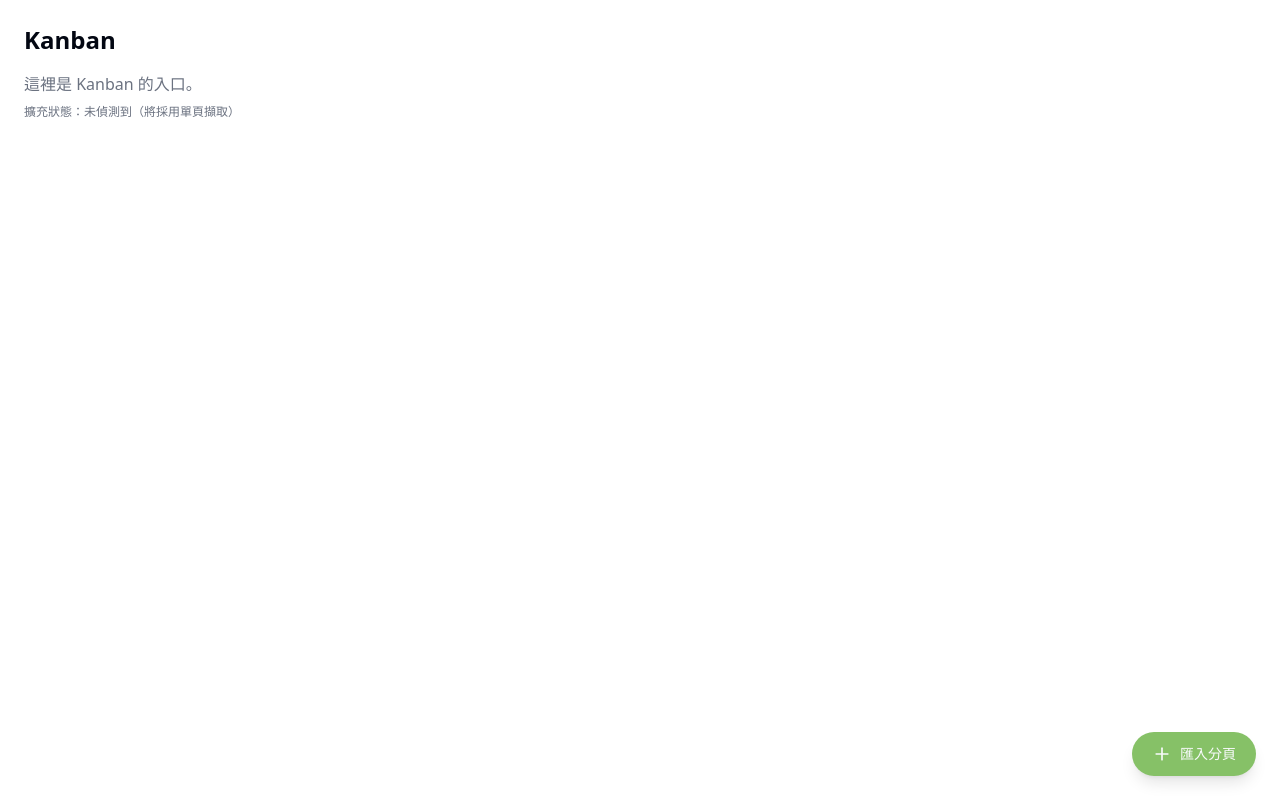
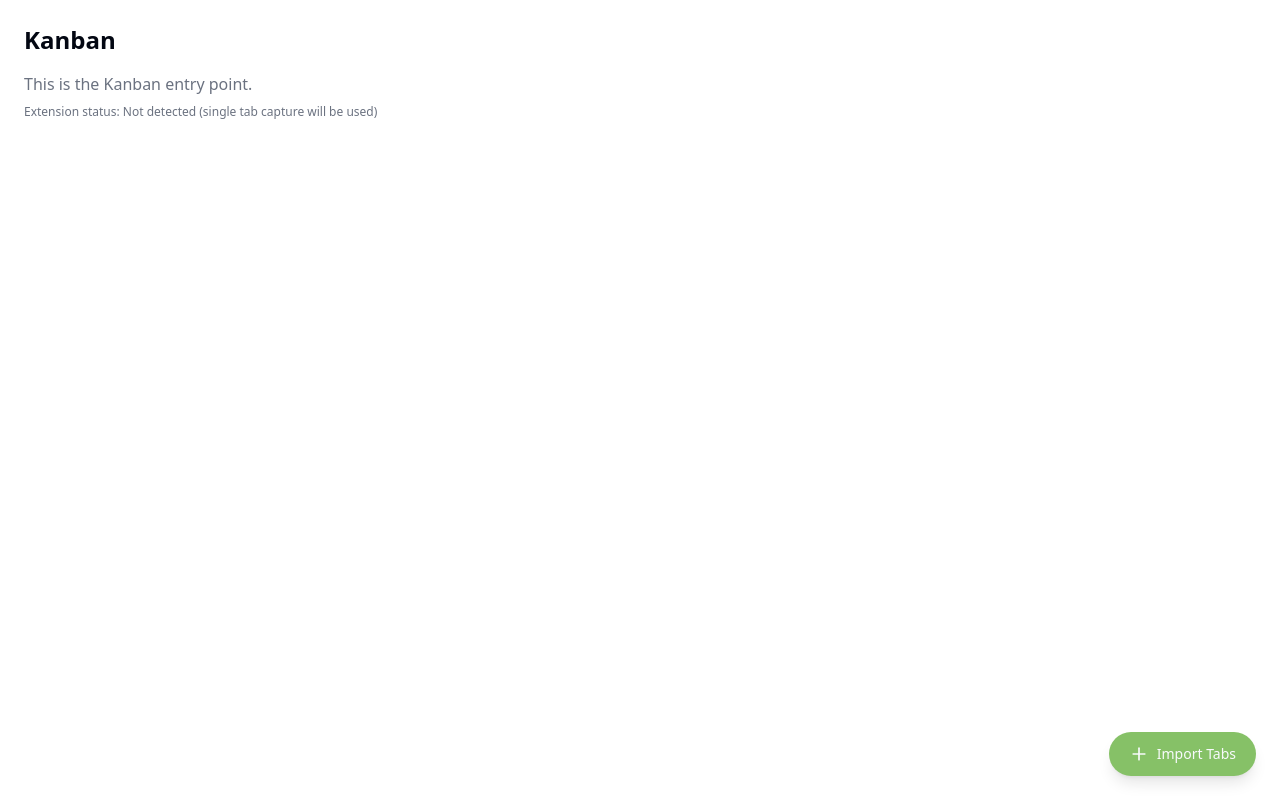
Before and after one commit to evaaaaawu/tabseed, a Next.js app: page /kanban in a window 1280 px wide. Built offline with nearby package versions, Linux system fonts and the light colour scheme.

Commit message:
feat: translate kanban page to English

```diff
--- a/src/app/kanban/page.tsx
+++ b/src/app/kanban/page.tsx
@@ -38,18 +38,18 @@ export default function KanbanIndexPage() {
 	return (
 		<div className="min-h-[60svh] p-6">
 			<h1 className="mb-4 text-2xl font-bold">Kanban</h1>
-			<p className="text-muted-foreground">這裡是 Kanban 的入口。</p>
+			<p className="text-muted-foreground">This is the Kanban entry point.</p>
 			<div className="mt-2 text-xs text-muted-foreground">
-				擴充狀態：{extStatus === 'unknown' ? '檢測中…' : extStatus === 'available' ? '可用' : '未偵測到（將採用單頁擷取）'}
+				Extension status: {extStatus === 'unknown' ? 'Detecting...' : extStatus === 'available' ? 'Available' : 'Not detected (single tab capture will be used)'}
 			</div>
 			{lastResult ? (
 				<div className="mt-3 rounded-md border p-3 text-sm">
-					<div className="font-medium">最近一次匯入結果</div>
-					<div className="mt-1 text-muted-foreground">created: {lastResult.created}、reused: {lastResult.reused}、ignored: {lastResult.ignored}</div>
+					<div className="font-medium">Latest import result</div>
+					<div className="mt-1 text-muted-foreground">created: {lastResult.created}, reused: {lastResult.reused}, ignored: {lastResult.ignored}</div>
 				</div>
 			) : null}
 
-			<Fab label="匯入分頁" onClick={() => setOpen(true)} />
+			<Fab label="Import Tabs" onClick={() => setOpen(true)} />
 			<ImportTargetDialog open={open} onOpenChange={setOpen} onConfirm={handleConfirm} />
 		</div>
 	);
```
